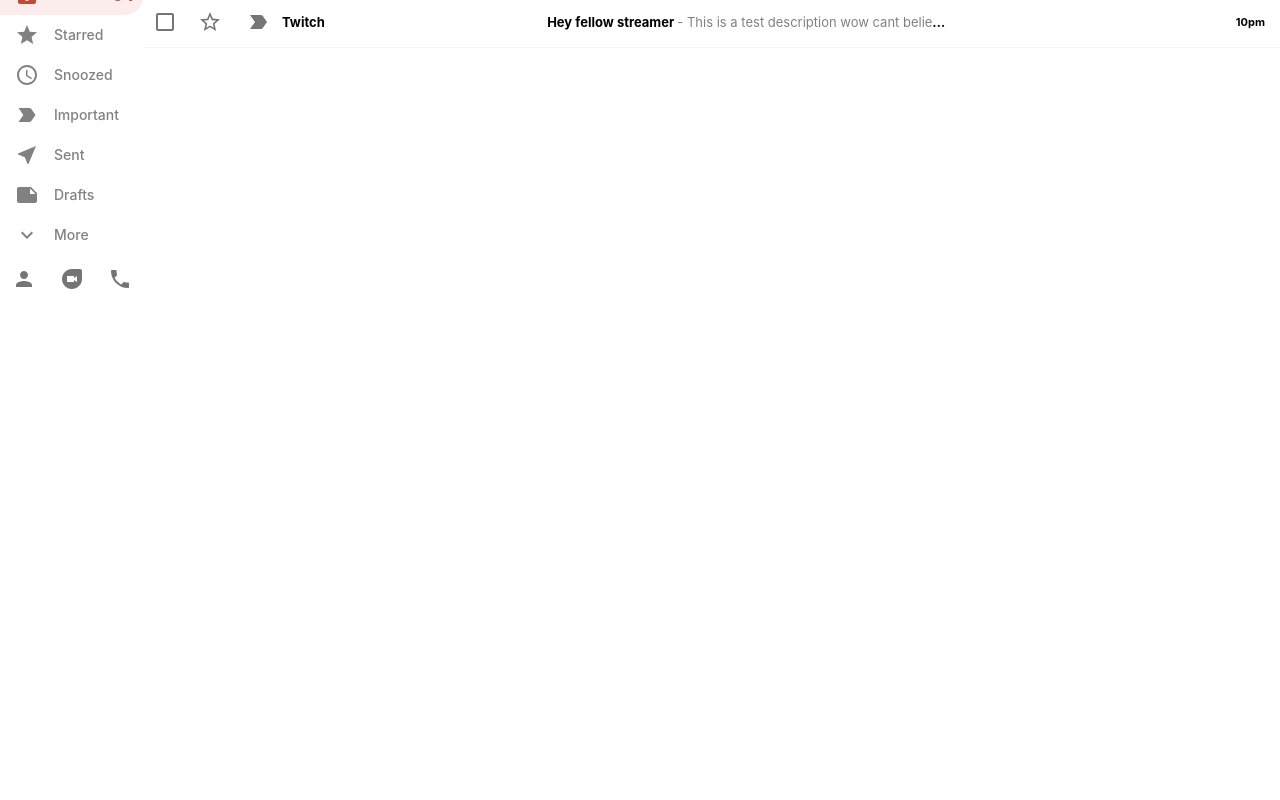
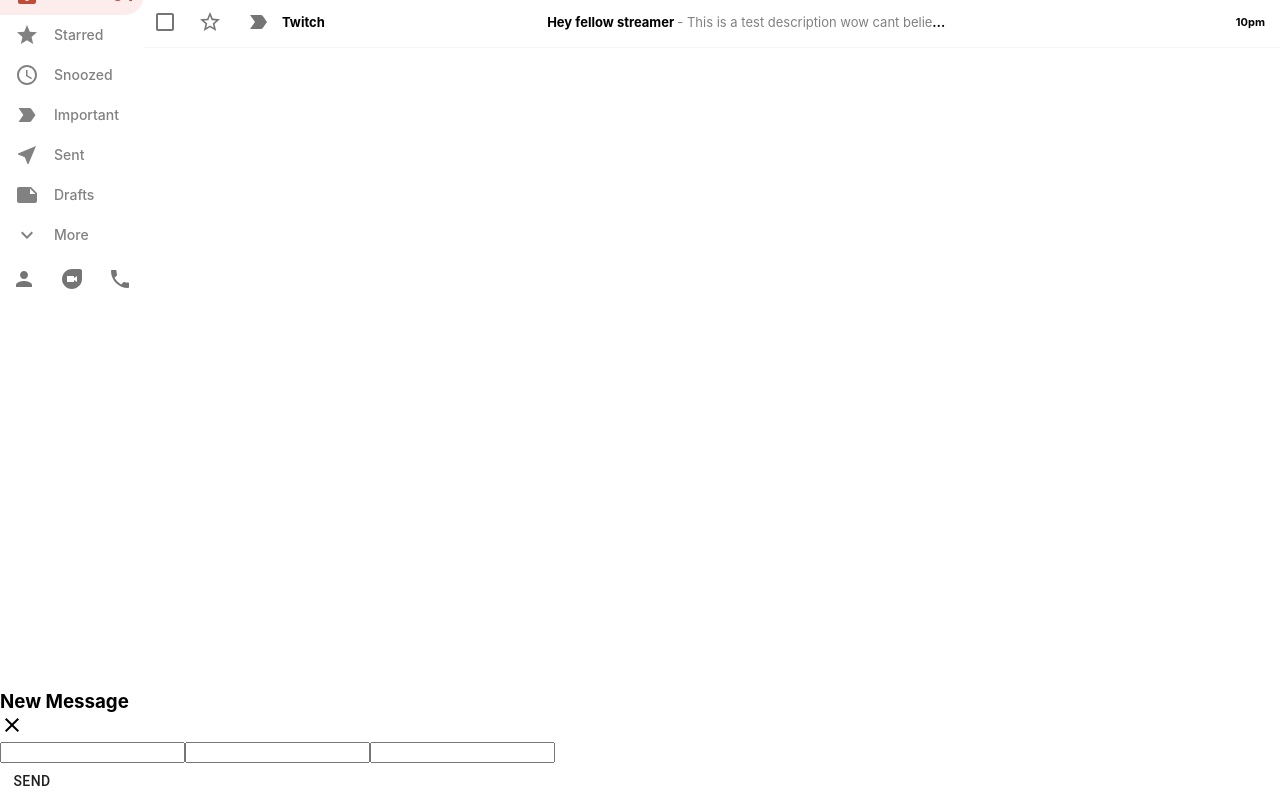
Before and after one commit to alexeiscript/gmail-clone, a React (Create React App) app: page / in a window 1280 px wide. Shown: the part 411-1211 px from the top of the page. Before the commit the page ends 1101 px from the top, so only its background shows below. Built offline with nearby package versions, Linux system fonts and the light colour scheme.

Commit message:
building new message component

```diff
--- a/src/App.js
+++ b/src/App.js
@@ -5,6 +5,7 @@ import './App.css'
 import Sidebar from './Sidebar'
 import Mail from './Mail'
 import EmailList from './EmailList'
+import SendMail from './SendMail'
 
 function App() {
   return (
@@ -22,6 +23,7 @@ function App() {
             </Route>
           </Switch>
         </div>
+        <SendMail />
       </div>
     </Router>
   );
--- /dev/null
+++ b/src/SendMail.js
@@ -0,0 +1,26 @@
+import React from 'react'
+import './SendMail.css'
+import CloseIcon from '@material-ui/icons/Close'
+import Button from '@material-ui/core/Button'
+
+function SendMail() {
+  return (
+    <div className="sendMail">
+      <div className="sendMail_header">
+        <h3>New Message</h3>
+        <CloseIcon className="sendMail_close" />
+      </div>
+      <form action="">
+        <input type="text"/>
+        <input type="text"/>
+        <input type="text"/>
+
+        <div className="sendMail_options">
+          <Button>Send</Button>
+        </div>
+      </form>
+    </div>
+  )
+}
+
+export default SendMail
--- a/src/app/store.js
+++ b/src/app/store.js
@@ -1,8 +1,8 @@
 import { configureStore } from '@reduxjs/toolkit';
-import counterReducer from '../features/counterSlice';
+import mailReducer from '../features/mailSlice';
 
 export default configureStore({
   reducer: {
-    counter: counterReducer,
+    mail: mailReducer,
   },
 });
--- a/src/features/counterSlice.js
+++ /dev/null
@@ -1,42 +0,0 @@
-import { createSlice } from '@reduxjs/toolkit';
-
-export const counterSlice = createSlice({
-  name: 'counter',
-  initialState: {
-    value: 0,
-  },
-  reducers: {
-    increment: state => {
-      // Redux Toolkit allows us to write "mutating" logic in reducers. It
-      // doesn't actually mutate the state because it uses the Immer library,
-      // which detects changes to a "draft state" and produces a brand new
-      // immutable state based off those changes
-      state.value += 1;
-    },
-    decrement: state => {
-      state.value -= 1;
-    },
-    incrementByAmount: (state, action) => {
-      state.value += action.payload;
-    },
-  },
-});
-
-export const { increment, decrement, incrementByAmount } = counterSlice.actions;
-
-// The function below is called a thunk and allows us to perform async logic. It
-// can be dispatched like a regular action: `dispatch(incrementAsync(10))`. This
-// will call the thunk with the `dispatch` function as the first argument. Async
-// code can then be executed and other actions can be dispatched
-export const incrementAsync = amount => dispatch => {
-  setTimeout(() => {
-    dispatch(incrementByAmount(amount));
-  }, 1000);
-};
-
-// The function below is called a selector and allows us to select a value from
-// the state. Selectors can also be defined inline where they're used instead of
-// in the slice file. For example: `useSelector((state) => state.counter.value)`
-export const selectCount = state => state.counter.value;
-
-export default counterSlice.reducer;
--- /dev/null
+++ b/src/features/mailSlice.js
@@ -0,0 +1,22 @@
+import { createSlice } from '@reduxjs/toolkit';
+
+export const mailSlice = createSlice({
+  name: 'mail',
+  initialState: {
+    sendMessageIsOpen: false,
+  },
+  reducers: {
+    openSendMEssage: state => {
+      state.sendMessageIsOpen = true;
+    },
+    decrement: state => {
+      state.sendMessageIsOpen = false;
+    },
+  },
+});
+
+export const { openSendMessage, closeSendMessage } = mailSlice.actions;
+
+export const selectSendMessageIsOpen = (state) => state.mail.sendMessageIsOpen;
+
+export default mailSlice.reducer;
```
Also changed, not shown: src/SendMail.css (added).
